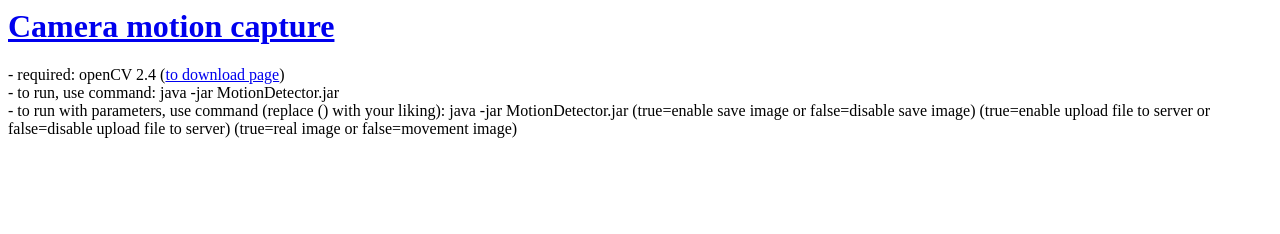
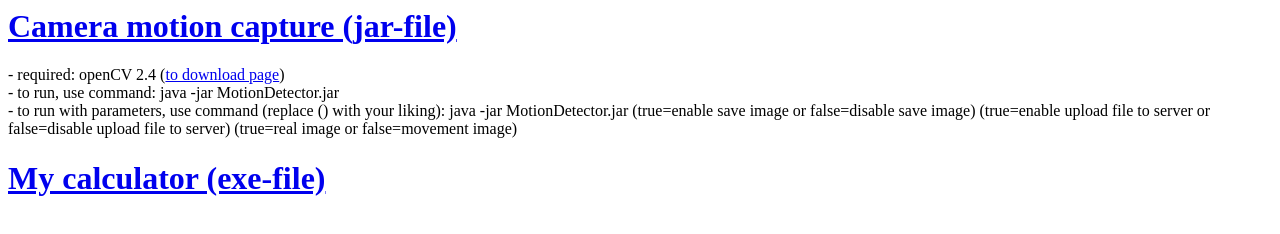
Before and after one commit to nhut/web, a plain HTML site: page csharp/index.html in a window 1280 px wide. Drawn offline with Linux system fonts and the light colour scheme.

Commit message:
Update index.html

```diff
--- a/csharp/index.html
+++ b/csharp/index.html
@@ -1,10 +1,11 @@
 <html>
 <head/>
 <body>
-<h1><a href="MotionDetector.jar">Camera motion capture</a></h1>
+<h1><a href="MotionDetector.jar">Camera motion capture (jar-file)</a></h1>
 - required: openCV 2.4 (<a href="http://sourceforge.net/projects/opencvlibrary/files/">to download page</a>)<br/>
 - to run, use command: java -jar MotionDetector.jar<br/>
 - to run with parameters, use command (replace () with your liking): java -jar MotionDetector.jar (true=enable save image or false=disable save image) (true=enable upload file to server or false=disable upload file to server) (true=real image or false=movement image)
 <br/>
+<h1><a href="MyCalculator.exe">My calculator (exe-file)</a></h1>
 </body>
 </html>
```
